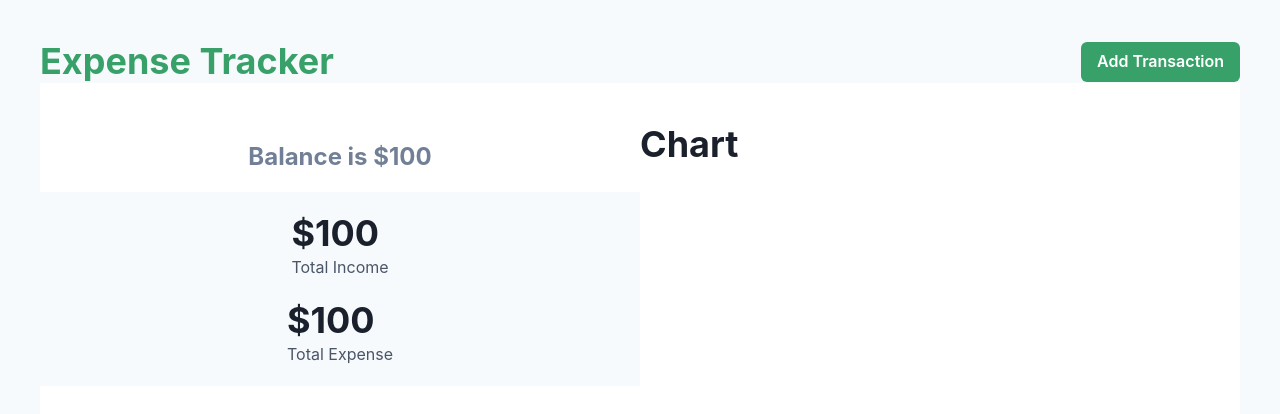
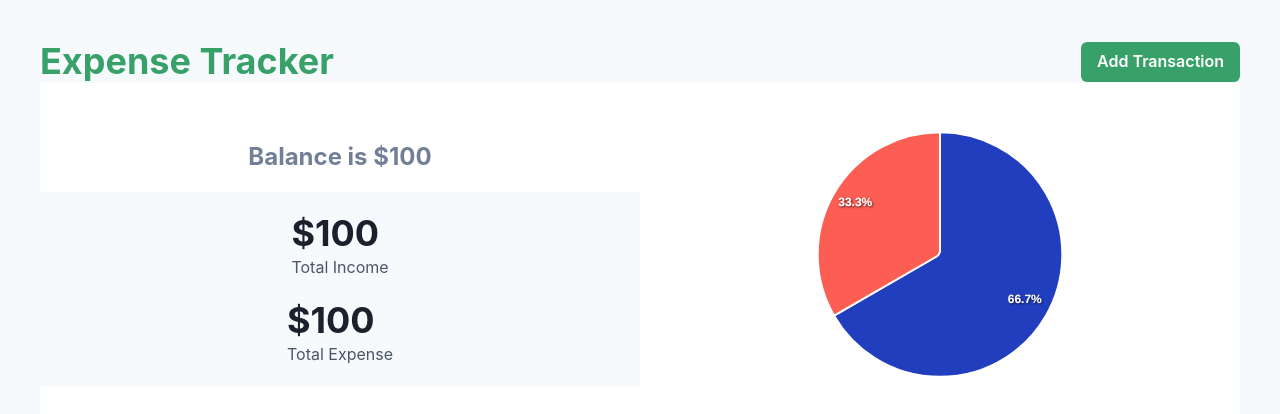
Before and after one commit to Abhijitkr/expense-tracker, a React (Vite) app: page / in a window 1280 px wide. Shown: the top 414 px of the page. Built offline with nearby package versions, Linux system fonts and the light colour scheme.

Commit message:
Adds Chart for Income and expense transactions

```diff
--- /dev/null
+++ b/src/components/ExpenseChart.jsx
@@ -0,0 +1,57 @@
+import Charts from "react-apexcharts";
+
+const options = {
+  labels: ["Income", "Expense"],
+  colors: ["#213ebf", "#FD5E53"],
+  chart: {
+    width: "50px",
+  },
+  states: {
+    hover: {
+      filter: {
+        type: "none",
+      },
+    },
+  },
+  legend: {
+    show: false,
+  },
+  dataLabels: {
+    enabled: true,
+  },
+  hover: { mode: null },
+  plotOptions: {
+    donut: {
+      expandOnClick: false,
+      donut: {
+        labels: {
+          show: false,
+        },
+      },
+    },
+  },
+  fill: {
+    colors: ["#213ebf", "#FD5E53"],
+  },
+  tooltip: {
+    enabled: true,
+    theme: "dark",
+    style: {
+      fontSize: "12px",
+      fontFamily: undefined,
+      backgroundColor: "#000000",
+    },
+  },
+};
+
+export default function ExpenseChart({ income = 1000, expense = 500 }) {
+  return (
+    <Charts
+      options={options}
+      type="pie"
+      height="100%"
+      width="100%"
+      series={[income, expense]}
+    />
+  );
+}
--- a/src/components/Summary.jsx
+++ b/src/components/Summary.jsx
@@ -1,5 +1,6 @@
 import { Box, Flex, Heading, Text } from "@chakra-ui/react";
 import AddTransaction from "./AddTransaction";
+import ExpenseChart from "./ExpenseChart";
 
 export default function Summary() {
   return (
@@ -25,9 +26,9 @@ export default function Summary() {
           </Box>
         </Flex>
       </Box>
-      <Box w="50%">
-        <Heading>Chart</Heading>
-      </Box>
+      <Flex justifyContent="center" alignItems="center" w="50%">
+        <ExpenseChart />
+      </Flex>
       <AddTransaction />
     </Flex>
   );
```
Also changed, not shown: src/components/Chat.jsx (deleted).
